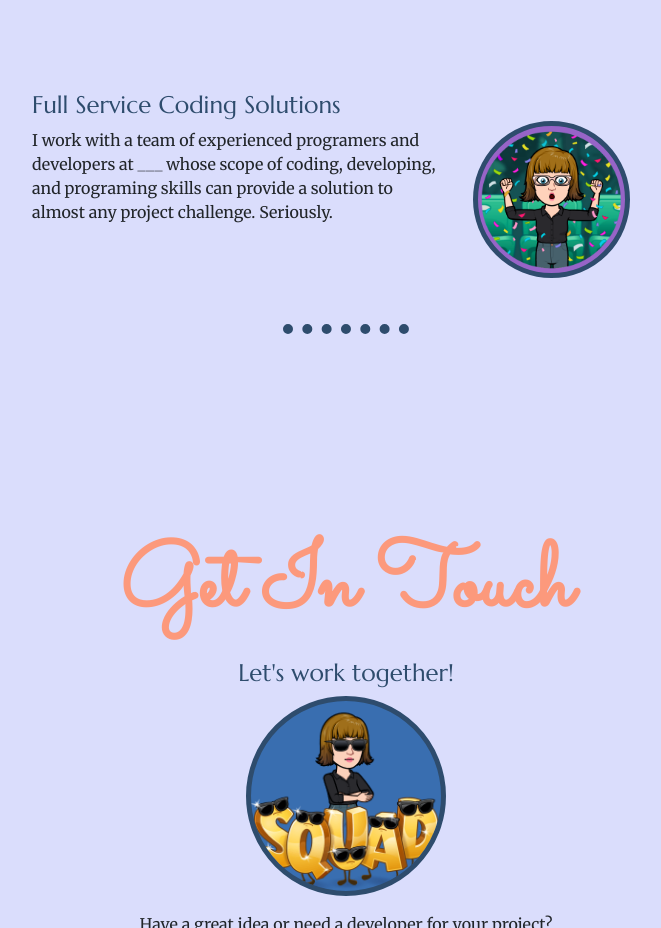
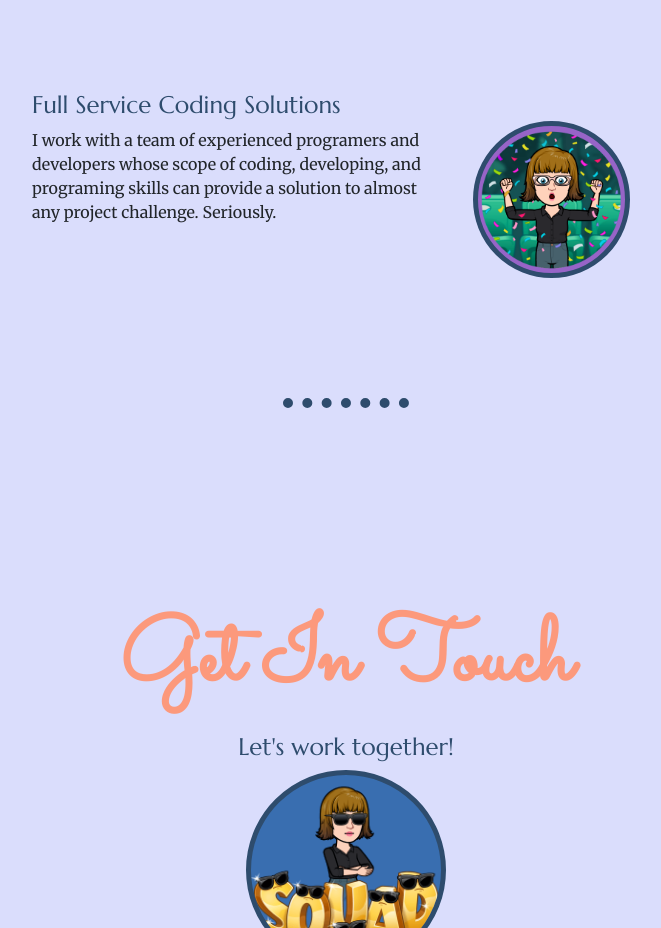
Before and after one commit to saralutes/Portfolio, a plain HTML site: page index.html in a window 1280 px wide. Shown: the part 2731-3659 px from the top of the page, without its empty margins (294-955 px from the left). Drawn offline with nearby package versions, Linux system fonts and the light colour scheme.

Commit message:
Update index.html

```diff
--- a/index.html
+++ b/index.html
@@ -97,9 +97,10 @@
       <div class="skill-row">
         <img class="skills-image image-right" src="images/celebrate.PNG" alt="Sara Lutes bitmoji celebrating with confetti">
         <h2>Full Service Coding Solutions</h2>
-        <p>I work with a team of experienced programers and developers at ___ whose scope of coding, developing, and programing skills can provide a solution to almost any project challenge. Seriously.</p>
+        <p>I work with a team of experienced programers and developers whose scope of coding, developing, and programing skills can provide a solution to almost any project challenge. Seriously.</p>
       </div>
     </div>
+    <br>
     <hr>
     <div class="contact-me" id="contact-me">
       <h1 class="big-heading">Get In Touch</h1>
```
